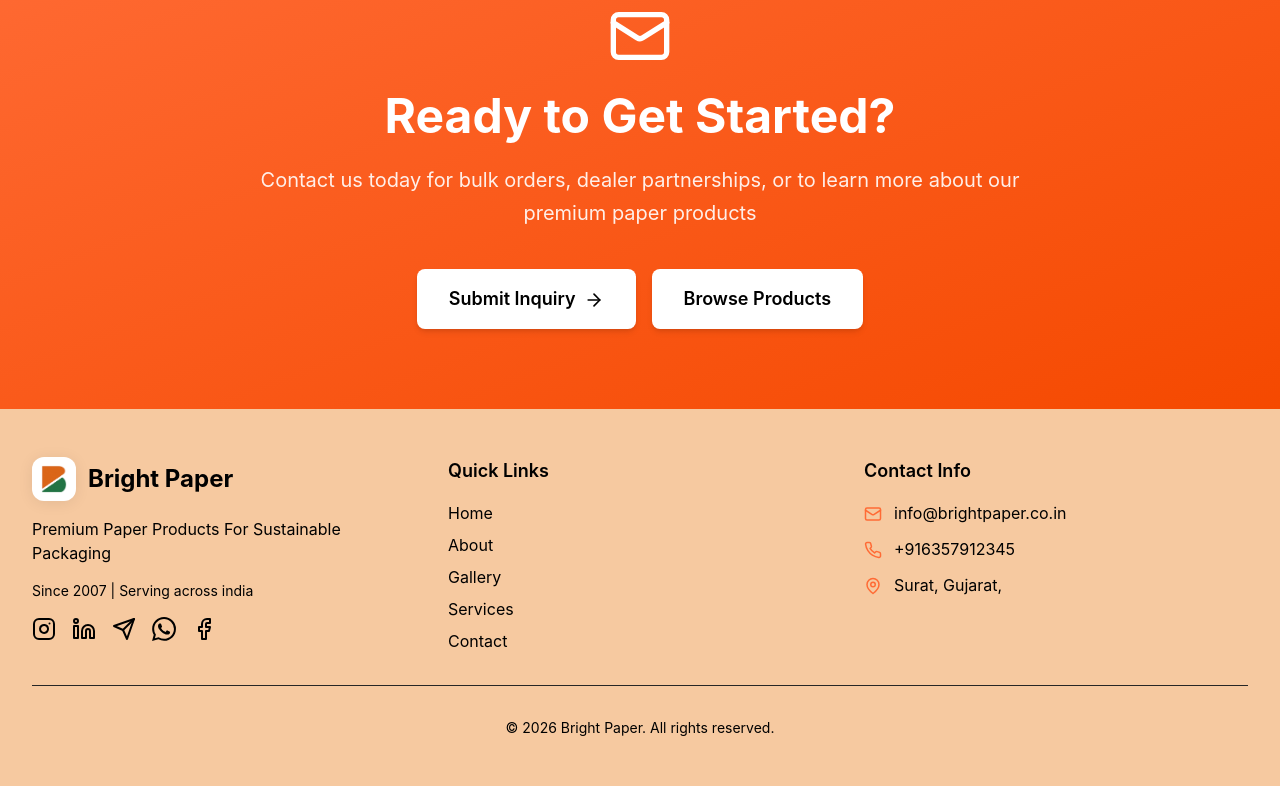
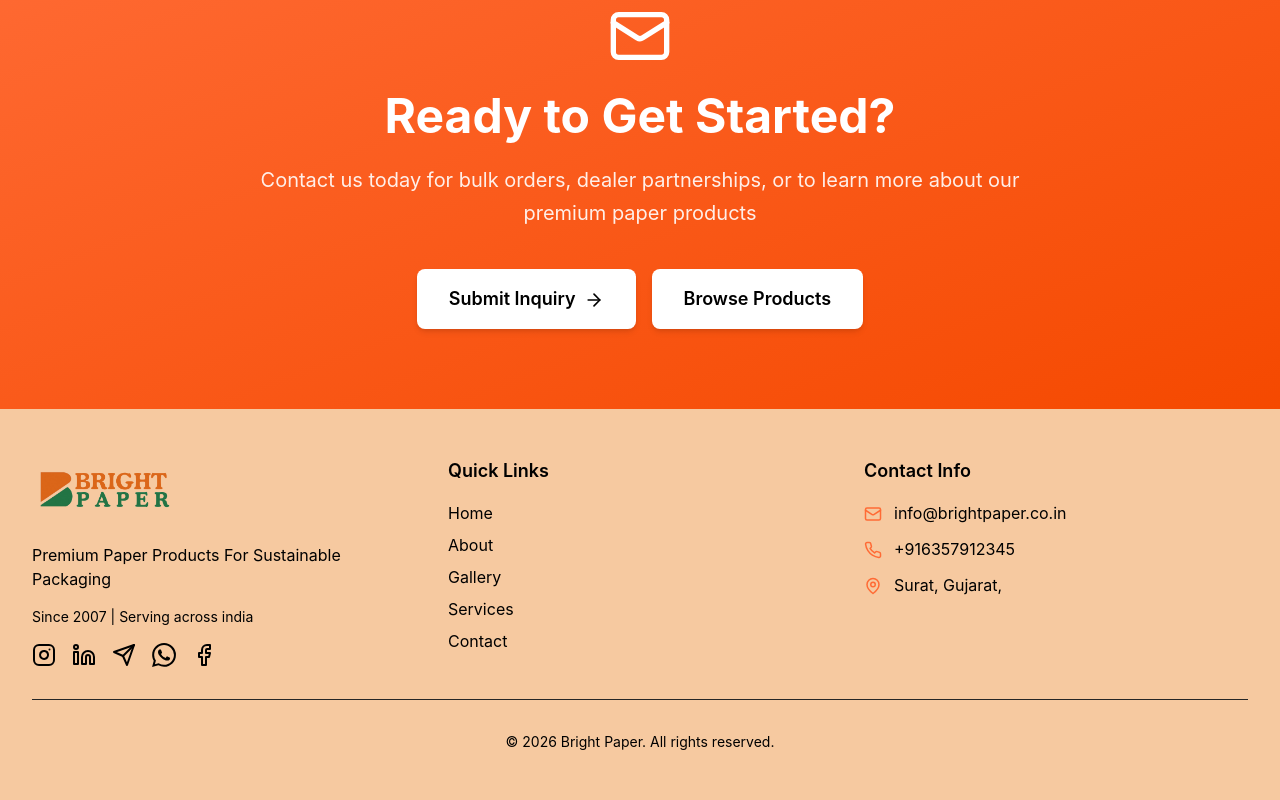
Before and after one commit to priteshsarva/bright-paper, a React (Vite) app: page / in a window 1280 px wide. Shown: the part 4805-5605 px from the top of the page. Built offline with nearby package versions, Linux system fonts and the light colour scheme.

Commit message:
update logo into footer section

```diff
--- a/src/components/Footer.tsx
+++ b/src/components/Footer.tsx
@@ -1,6 +1,6 @@
 import { Link } from 'react-router-dom';
 import { Mail, Phone, MapPin, Instagram, Linkedin, Facebook } from 'lucide-react';
-import logoMark from '../assets/images/logo-mark.png';
+import logo from '../assets/images/logo.png';
 
 const Telegram = ({ className, size = 24 }: { className?: string, size?: number }) => (
   <svg
@@ -47,11 +47,12 @@ export default function Footer() {
       <motion.div {...slideIn(160, inView)} className="max-w-7xl mx-auto px-4 sm:px-6 lg:px-8 py-12">
         <div className="grid grid-cols-1 md:grid-cols-3 lg:grid-cols-3 gap-8">
           <div>
-            <Link to="/" className="mb-4 inline-flex items-center gap-3" aria-label={`${COMPANY_INFO.name} home`}>
-              <span className="flex h-11 w-11 items-center justify-center rounded-xl bg-white shadow-soft">
-                <img src={logoMark} alt="" className="h-7 w-7 object-contain" />
-              </span>
-              <span className="text-2xl font-bold">{COMPANY_INFO.name}</span>
+            <Link
+              to="/"
+              className="mb-4 inline-block -ml-3 transition-opacity hover:opacity-80"
+              aria-label={`${COMPANY_INFO.name} home`}
+            >
+              <img src={logo} alt={COMPANY_INFO.name} className="h-16 w-auto" />
             </Link>
             <p className="text-black mb-4">
               {COMPANY_INFO.tagline}
```
